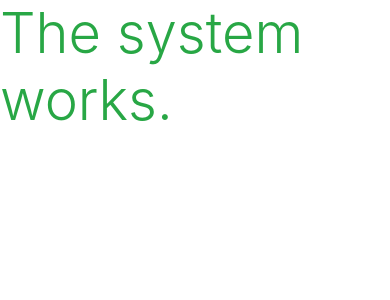
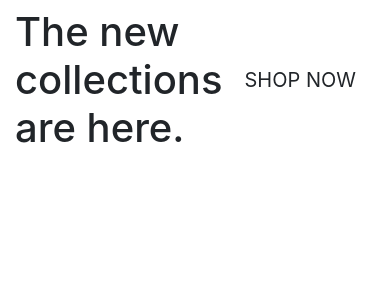
Before and after one commit to nishuileabhain/boutique_ado_v1, a Django app: page / in a window 390 px wide. Shown: the top 300 px of the page. Run offline with Django 3.2, Linux system fonts and the light colour scheme; some libraries are stand-ins or nearby versions.

Commit message:
add homepage content

```diff
--- a/home/templates/home/index.html
+++ b/home/templates/home/index.html
@@ -1,6 +1,34 @@
 {% extends "base.html" %}
 {% load static %}
 
+{% block page_header %}
+<div class="container header-container">
+    <div class="row">
+        <div class="col">
+
+        </div>
+    </div>
+</div>
+{% endblock %}
+
+
 {% block content %}
-    <h1 class="display-4 text-success">The system works.</h1>
+<!--
+seven columns by default with six columns on medium and larger screens.
+to vertically centre this entire column add the h-100 class to the container row to give 100% height
+and the my-auto class to the column.
+-->
+<div class="container h-100">
+    <div class="row h-100">
+        <div class="col-7 col-md-6 my-auto">
+            <h1 display-4 logo-font text-black>The new collections are here.</h1>
+        </div>
+        <div class="my-5">
+            <h4>
+                <a href="" class="shop-now-button btn btn-lg rounded-0 text-uppercase py-3 ">shop now</a>
+            </h4>
+        </div>
+
+    </div>
+</div>
 {% endblock %}
```
